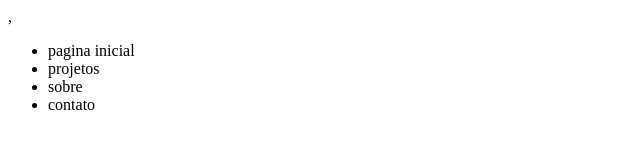
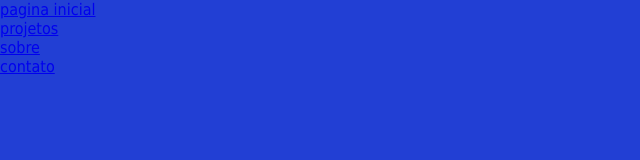
Before and after one commit to GuhfelipeBEZ/frontend, a plain HTML site: page index.html in a window 1280 px wide. Shown: the whole page, without its empty margins (0-640 px from the left). Drawn offline with Linux system fonts and the light colour scheme.

Commit message:
update header

```diff
--- a/css/estilo.css
+++ b/css/estilo.css
@@ -1,10 +1,66 @@
-
+@import url('https://fonts.googleapis.com/css2?family=League+Spartan:wght@100..900&display=swap');
 :root, :root[data-theme='dark'] {
     --primary-color: #d7d7d8;
-    --primary-bg-color: #111217;
+    --primary-bg-color: #223fd4;
+    --secundary-bg-color:#28292E;
+    --primary-boder-color:#000000;
+    --secundary-border-color:#3b2a2a;
+
+
+    --title-color:#f0f0f0;
+    --text-color:#504d4d;
+    --link-color:#f0f0f0;
+    --icon-color:#f0f0f0;
+
+
 }
 :root [data-theme='ligth']{
---primary-color: #0b0b0f;
+--primary-color: #000000;
 --primary-bg-color: #e9e9e9;
+--secundary-bg-color:#f0f0f0;
+--primary-border-color:#f0f0f0;
+--secundary-border-color:#f0f0f0;
+
+--title-color:#f0f0f0;
+--text-color:#f0f0f0;
+--link-color:#f0f0f0;
+--icon-color:#f0f0f0;
+
+
 
 }
+html [data-theme='ligth'] .brand-logo {
+    filter:invert(1);
+}
+html [data-theme='ligth'] .tecnologias-logo{
+    filter: invert(80%);
+}
+/*reset do css*/
+*{
+    margin:0px ;
+    padding: 0px;
+    box-sizing: border-box;
+    vertical-align: baseline;
+    list-style: none;
+    scrollbar-width: thin;
+    scrollbar-width: var(--secondary-bg-color);
+ }
+ body {
+    background: var(--primary-bg-color);
+    font-family: 'intes', tahoma, geneva, verdana, sans-serif;
+    color: var(--text-color)
+}
+#header{
+    display: flex;
+    flex-flow: row wrap;
+    justify-content: space-between;
+    align-items: center;
+    width:100% ;
+    padding: 0.5;
+    z-index:2;
+}
+.header-toggle {
+    display: flex;
+    justify-content: flex-end;
+
+}
--- a/index.html
+++ b/index.html
@@ -8,20 +8,32 @@
  <link rel="stylesheet" href="css/estilo.css">
 </head>
 <body>
-    ,<header><!-- cabeçalho -->
-     <nav>
+    <header id="header"><!-- cabeçalho -->
+     <nav class="header-nav">
 
-        <ul>
-            <li><a href="#pagina inicial"></a>pagina inicial</li>
-             <li><a href="#projetos"></a>projetos</li>
-              <li><a href="#sobre"></a>sobre</li>
-            <li><a href="#contato"></a>contato</li>
+        <ul class="menu menu-principal"class="menu-link active">
+             <li class="menu-iten">
+                <a href="#pagina inicial">
+                    pagina inicial </a></li>
+             <li>
+                <a href="#projetos">projetos</a></li>
+              <li>
+                <a href="#sobre">sobre</a></li>
+             <li>
+                <a href="#contato">contato</a></li>
        </ul>
 
 
 
     </nav>
-    </header>
-    <!-- fim cabeçalho -->
+    <div class="header-brand">
+<a href="pagina inicial">
+    <img src="img/logo.png" alt="">
+
+</a>
+
+    </div>
+    </header><!-- fim cabeçalho -->
+
 </body>
 </html>
```
